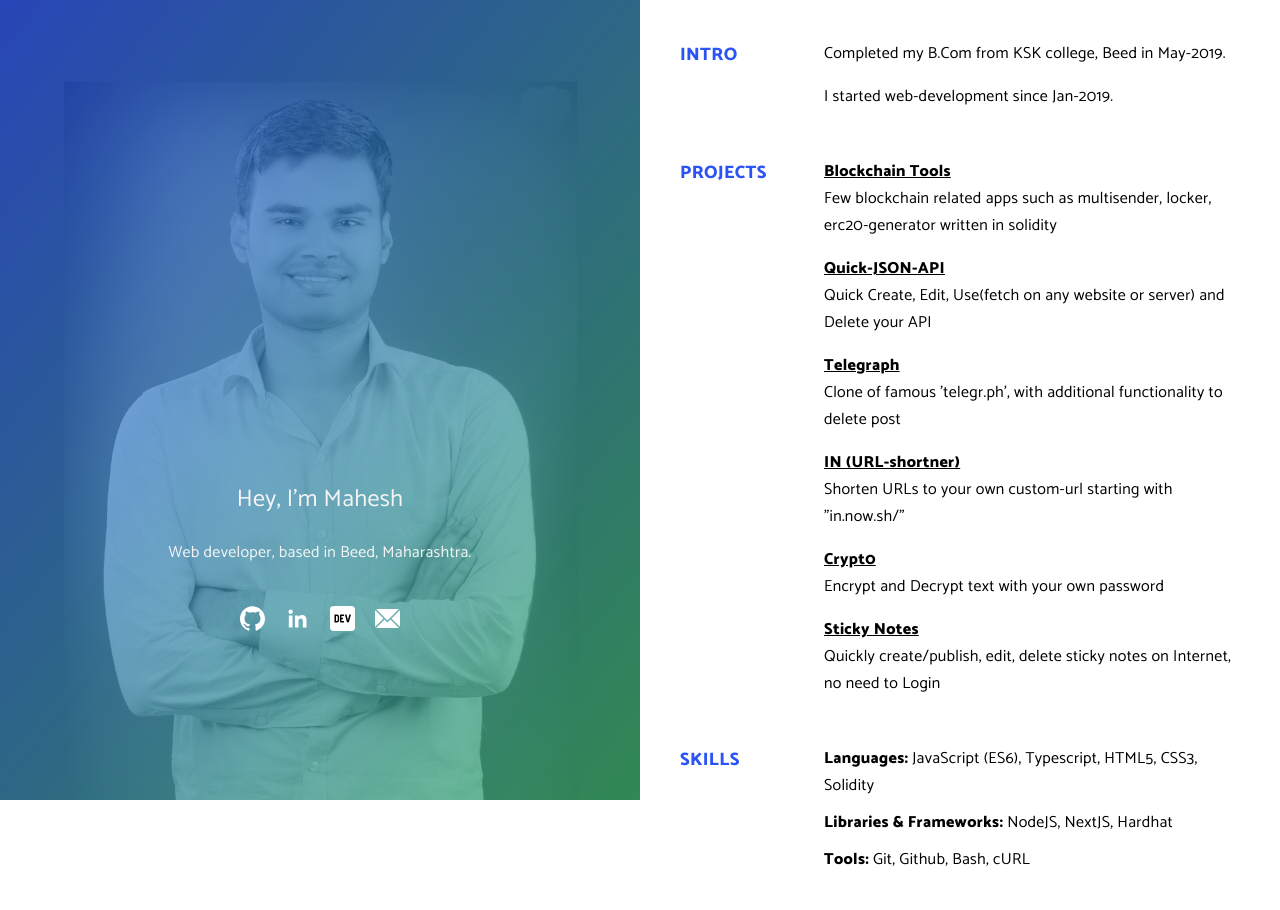
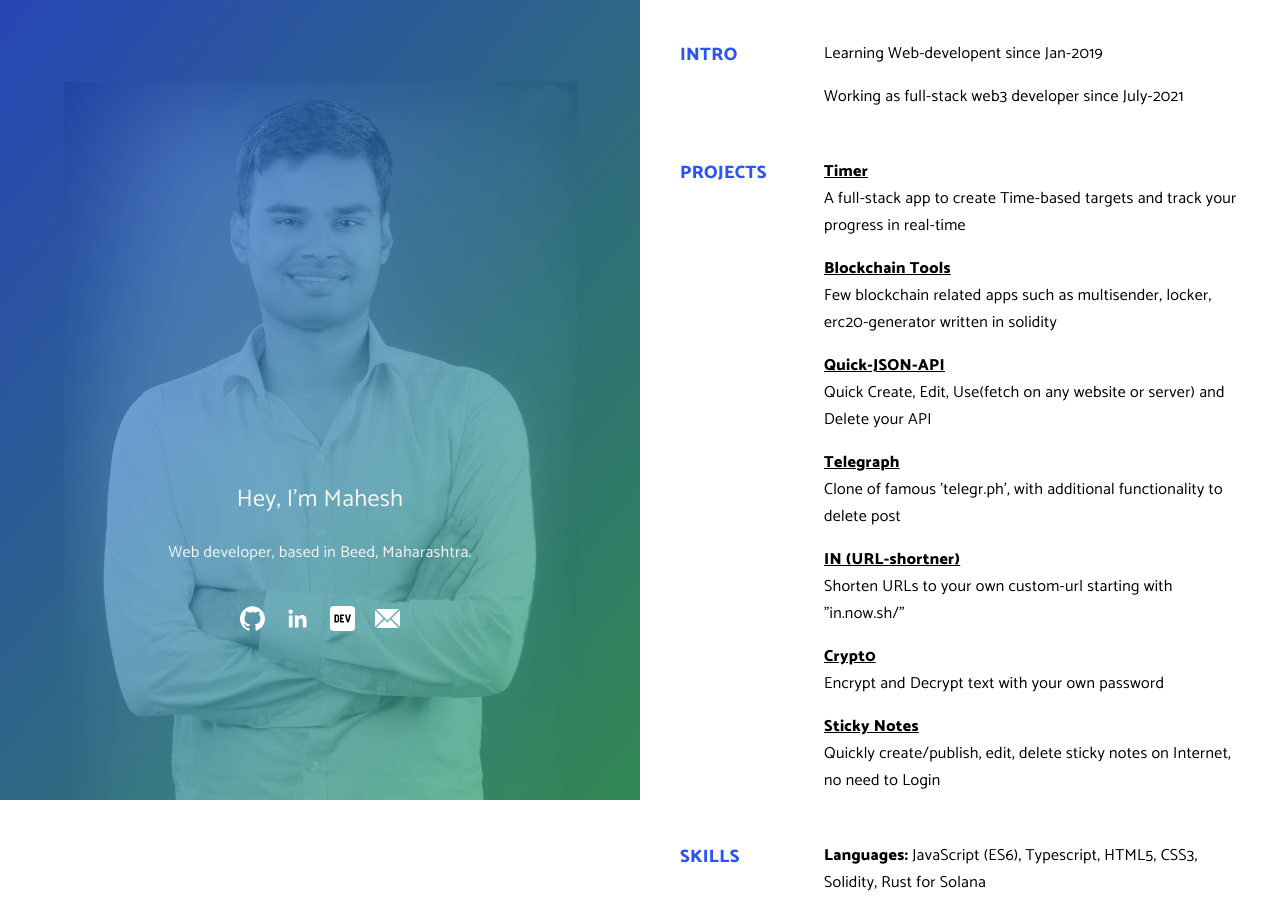
Before and after one commit to YoungMahesh/YoungMahesh, a Next.js app: page / in a window 1280 px wide. Shown: the top 910 px of the page. Built offline with nearby package versions, Linux system fonts and the light colour scheme.

Commit message:
updated skills

```diff
--- a/components/RightSide.tsx
+++ b/components/RightSide.tsx
@@ -7,8 +7,8 @@ export default function RightSide() {
         <h3 className="info-title">INTRO</h3>
         <div className="content">
           <div className="content-block">
-            <p>Completed my B.Com from KSK college, Beed in May-2019.</p>
-            <p>I started web-development since Jan-2019.</p>
+            <p>Learning Web-developent since Jan-2019</p>
+            <p>Working as full-stack web3 developer since July-2021</p>
           </div>
         </div>
       </section>
@@ -17,8 +17,13 @@ export default function RightSide() {
         <h3 className="info-title">PROJECTS</h3>
         <div className="content">
           <ProjectBox
+            name="Timer"
+            link="https://timer0.vercel.app/"
+            description="A full-stack app to create Time-based targets and track your progress in real-time"
+          />
+          <ProjectBox
             name="Blockchain Tools"
-            link="https://blockchaintools.app/"
+            link="https://blockchaintools.vercel.app/"
             description="Few blockchain related apps such as multisender, locker, erc20-generator written in solidity"
           />
           <ProjectBox
@@ -57,17 +62,22 @@ export default function RightSide() {
         <div className="content">
           <div className="content-block">
             <h4>Languages: </h4>
-            <span>JavaScript (ES6), Typescript, HTML5, CSS3, Solidity</span>
+            <span>
+              JavaScript (ES6), Typescript, HTML5, CSS3, Solidity, Rust for
+              Solana
+            </span>
           </div>
 
           <div className="content-block">
             <h4>Libraries & Frameworks: </h4>
-            <span>NodeJS, NextJS, Hardhat</span>
+            <span>
+              NodeJS, NextJS, Hardhat, Anchor for Solana, Tailwind, Prisma
+            </span>
           </div>
 
           <div className="content-block">
             <h4>Tools: </h4>
-            <span>Git, Github, Bash, cURL</span>
+            <span>Git, Bash, VS Code</span>
           </div>
         </div>
       </section>
@@ -99,7 +109,11 @@ export default function RightSide() {
         </div>
       </section>
 
-      <a className="pdf-link" href="https://filedn.com/lKynGAEFLyJzDVbxA8PDmdk/Mahesh%20Resume.pdf" download>
+      <a
+        className="pdf-link"
+        href="https://filedn.com/lKynGAEFLyJzDVbxA8PDmdk/mahesh_resume.pdf"
+        download
+      >
         <p>GRAB A PDF OF MY FULL RESUME</p>
       </a>
     </article>
```
